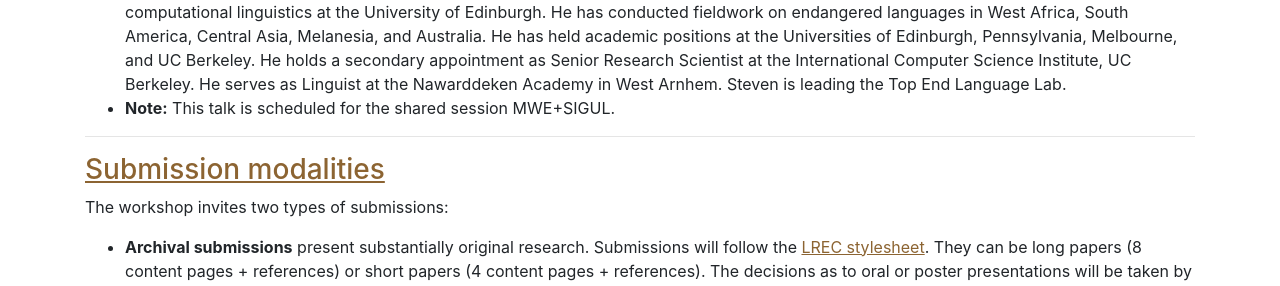
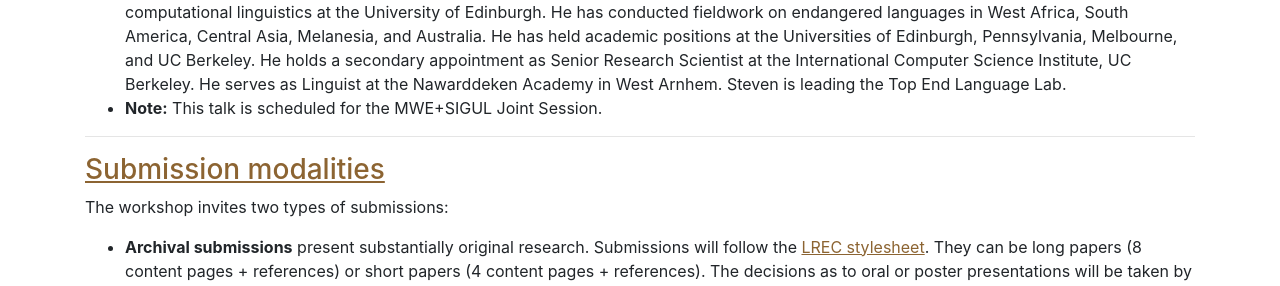
Before and after one commit to multiword/multiword.github.io, a Jekyll site: the page built from mwe2022/index.md, in a window 1280 px wide and 900 px high, scrolled down 3191 px. Shown: the part 162-448 px from the top of the window. Built offline with Jekyll 4.4.1, drawn with Linux system fonts in a browser that asks for light colours; comment, search, counter and statistics services are not loaded.

Commit message:
Update joint session entry regarding Steven's talk

```diff
--- a/mwe2022/index.md
+++ b/mwe2022/index.md
@@ -110,7 +110,7 @@
 Steven studied computer science at the University of Melbourne before completing a PhD in computational linguistics at the University of Edinburgh. He has conducted fieldwork on endangered languages in West Africa, South America, Central Asia, Melanesia, and Australia. He has held academic positions at the Universities of Edinburgh, Pennsylvania, Melbourne, and UC Berkeley. He holds a secondary appointment as Senior Research Scientist at the International Computer Science Institute, UC Berkeley. He serves as Linguist at the Nawarddeken Academy in West Arnhem.
 
 Steven is leading the Top End Language Lab. </li>
-<li> <b>Note:</b> This talk is scheduled for the shared session MWE+SIGUL. </li>
+<li> <b>Note:</b> This talk is scheduled for the MWE+SIGUL Joint Session. </li>
 </ul>
 
 -----
```
